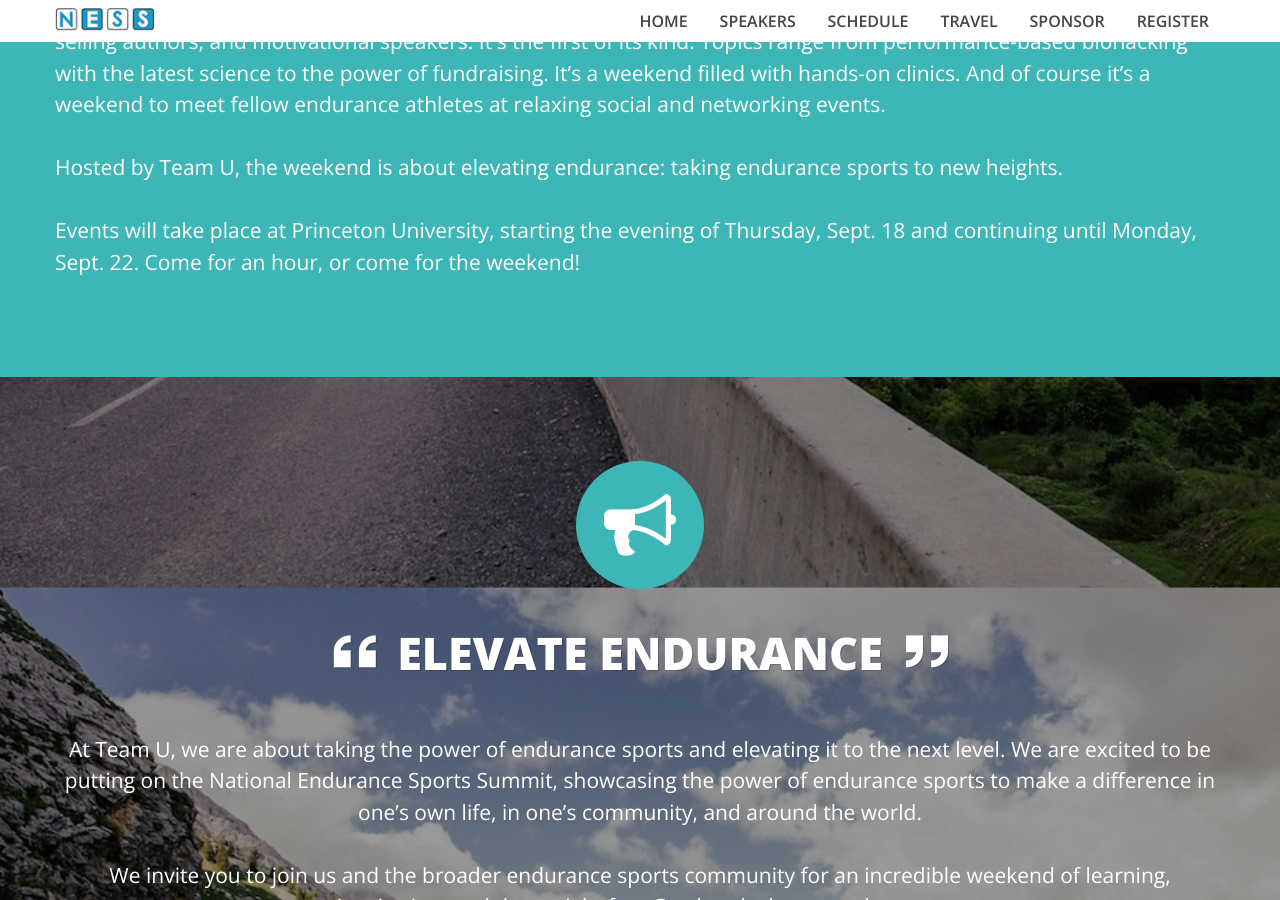
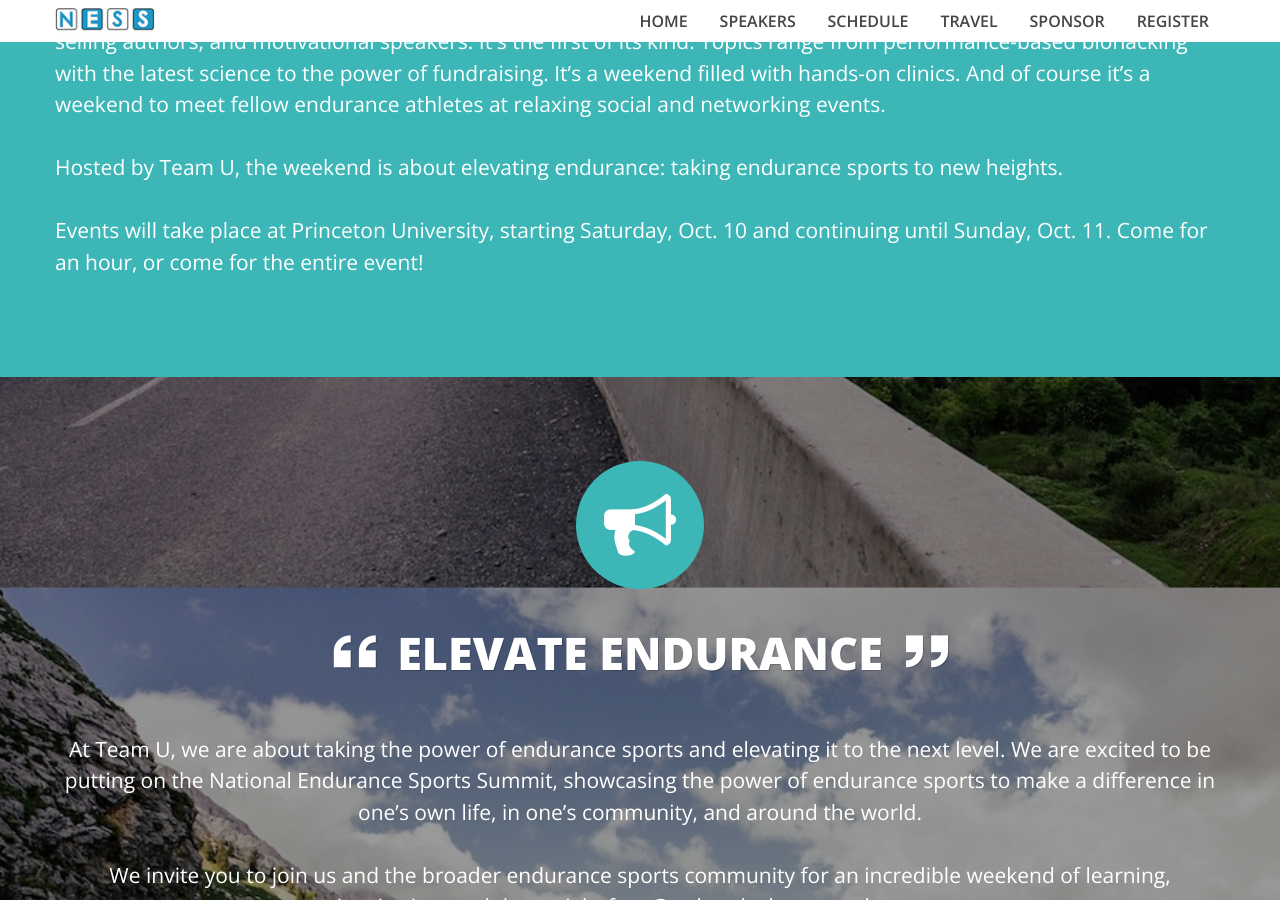
Before and after one commit to teamuness/teamuness.github.io, a Jekyll site: the page built from index.html, in a window 1280 px wide and 900 px high, scrolled down 1165 px. Built offline with Jekyll 4.4.1, drawn with Linux system fonts in a browser that asks for light colours.

Commit message:
Update index.html

```diff
--- a/index.html
+++ b/index.html
@@ -27,7 +27,7 @@
       <br /><br />
       Hosted by <a target="_blank" href="http://www.teamu.org">Team U</a>, the weekend is about elevating endurance: taking endurance sports to new heights.
       <br /><br />
-      Events will take place at <a target="_blank" href="http://www.princeton.edu/">Princeton University</a>, starting the evening of Thursday, Sept. 18 and continuing until Monday, Sept. 22. Come for an hour, or come for the weekend!
+      Events will take place at <a target="_blank" href="http://www.princeton.edu/">Princeton University</a>, starting Saturday, Oct. 10 and continuing until Sunday, Oct. 11. Come for an hour, or come for the entire event!
       </h3>
       </div>
       </div>
```
